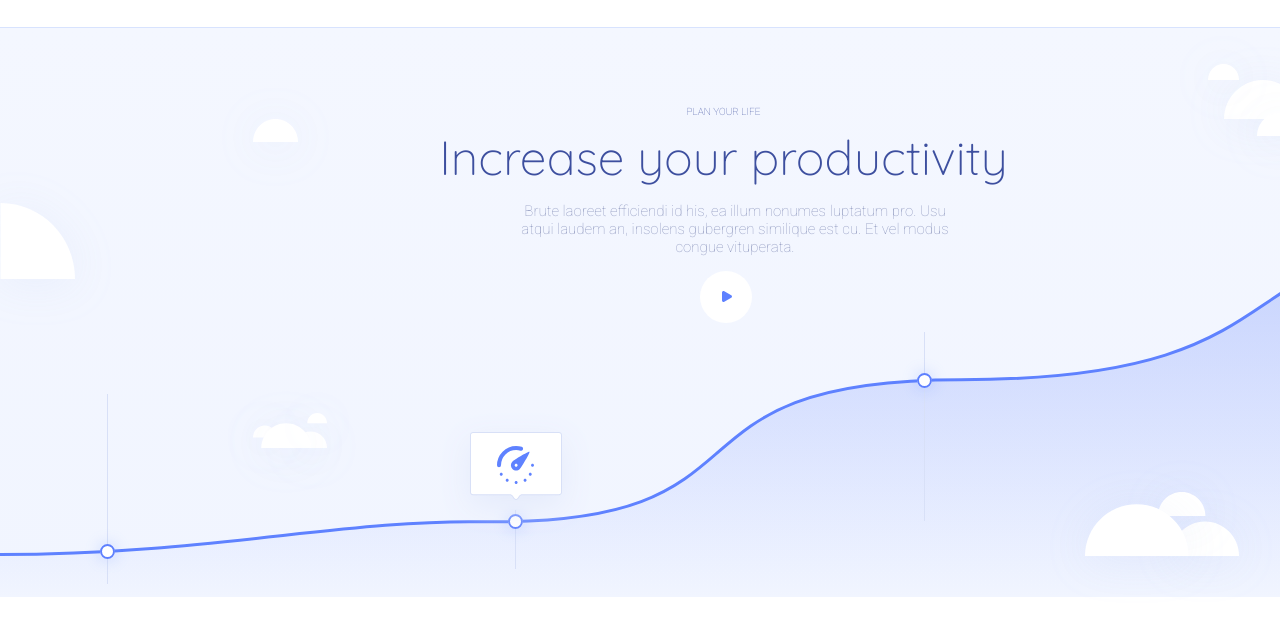
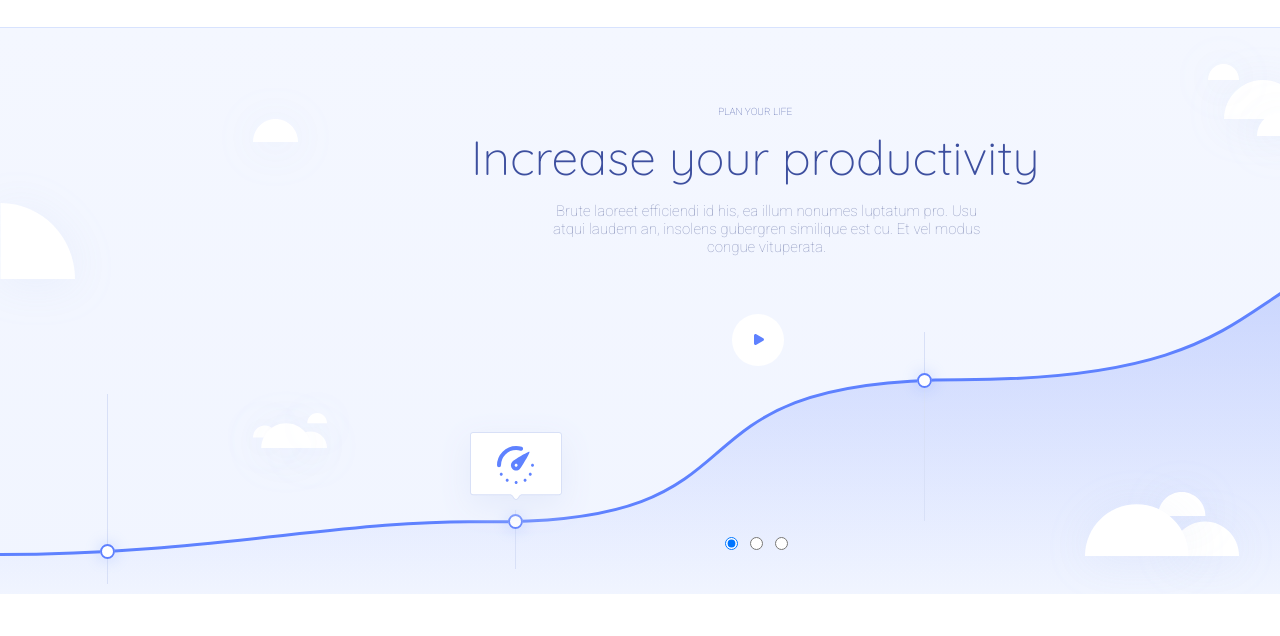
Before and after one commit to Frostray1/clean_and_simple_website, a plain HTML site: page index.html in a window 1280 px wide. Shown: the part 56-692 px from the top of the page. Drawn offline with Linux system fonts and the light colour scheme.

Commit message:
Добавление слайдера отложено...

```diff
--- a/index.html
+++ b/index.html
@@ -50,17 +50,25 @@
         </div>
     </header>
     <main>
+
         <div class="productivity">
             <div class="productivity__info">
                 <h3>PLAN YOUR LIFE</h3>
                 <h1>Increase your <span>productivity</span></h1>
                 <p>Brute laoreet efficiendi id his, ea illum nonumes luptatum pro. Usu atqui laudem an, insolens gubergren similique est cu. Et vel modus congue vituperata.</p>
-                <a href="#"><div class="productivity__button">
+                <div class="productivity__button"><a href="#">
                     <img src="/img/svg/main/productivity__triangle.svg" alt="">
-                </div></a>
+                </a> </div>
             </div>
-            <img src="/img/svg/main/productivity.svg" alt="">
+            <div class="productivity__nav">
+                <input type="radio" name="slider" checked>
+                <input type="radio" name="slider">
+                <input type="radio" name="slider">
+            </div>
+            <!-- <img src="/img/svg/main/productivity.svg" alt=""> -->
+
         </div>
+
 
         </div>
     </main>
--- a/scss/_productivity.scss
+++ b/scss/_productivity.scss
@@ -12,7 +12,7 @@
   width: 583px;
   position: absolute;
   text-align: center;
-  margin-left: 30%;
+  margin-left: 32.2%;
   margin-top: 5%;
   color: #3d4f9f;
   font-style: normal;
@@ -43,8 +43,21 @@
   background: #ffffff;
   margin-left: 46%;
   border-radius: 50%;
+  margin-top: 10%;
   img {
     margin-top: 38%;
     margin-left: 5%;
   }
 }
+
+
+.productivity__nav{
+  margin-top: 510px;
+  margin-left: 50%;
+  position: absolute;
+}
+input{
+
+
+
+}
```
Also changed, not shown: scss/css/style.css, scss/style.scss (line endings or trailing spaces).
